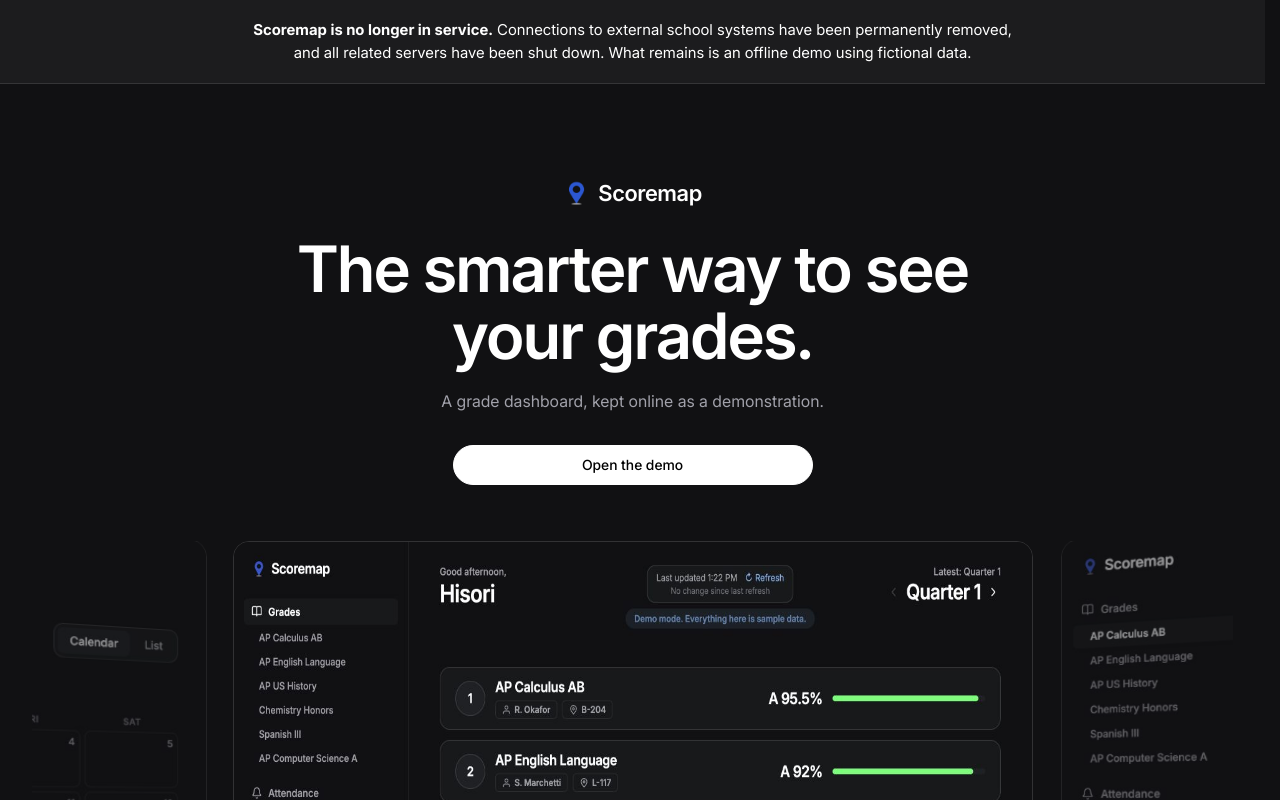
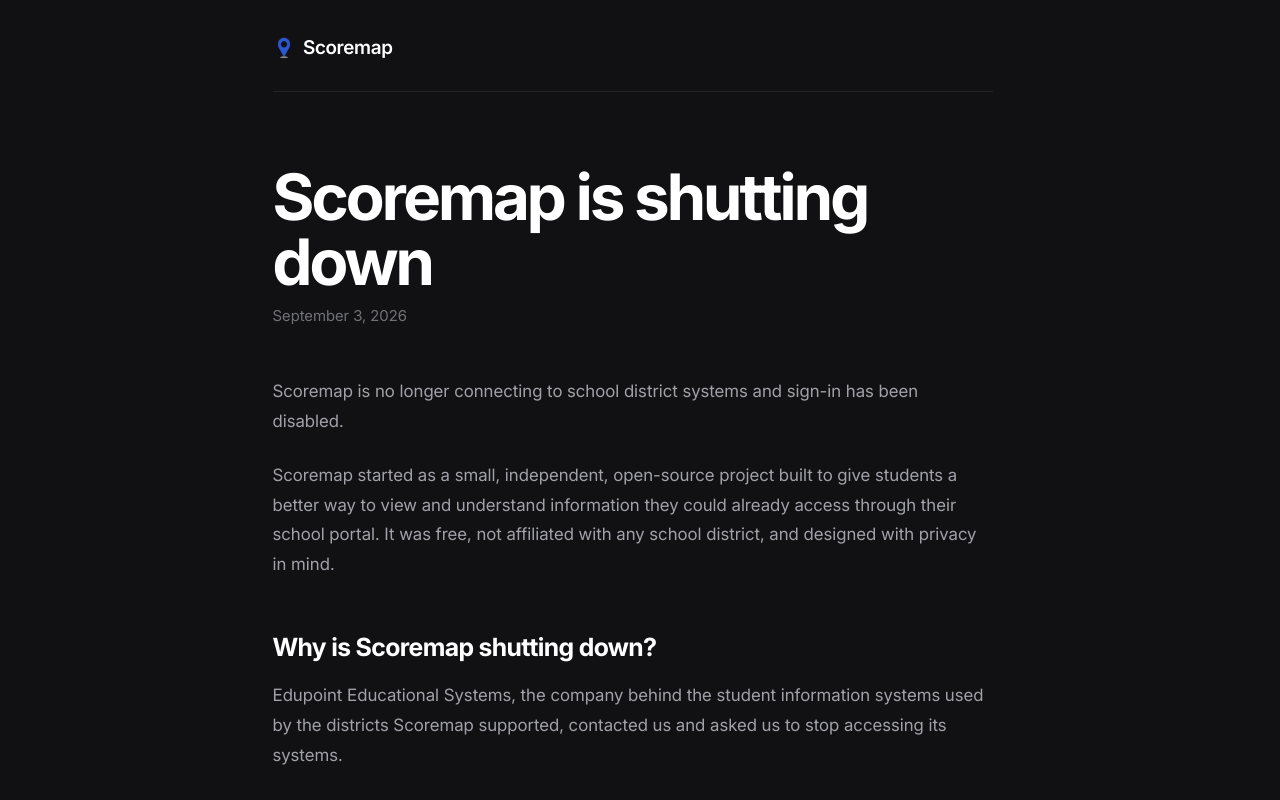
Before and after one commit to tshulin/scoremap, a React (Vite) app: page /shutdown in a window 1280 px wide. Before the commit this address led to /. Shown: the top 800 px of the page. Built offline with nearby package versions, Linux system fonts and the light colour scheme.

Commit message:
Add Scoremap shutdown announcement

```diff
--- a/src/App.jsx
+++ b/src/App.jsx
@@ -10,6 +10,7 @@
 import { hasDemo } from './data/api.js';
 import { useSyncStatus } from './data/SyncProvider.jsx';
 import Landing from './pages/Landing.jsx';
+import Shutdown from './pages/Shutdown.jsx';
 import Dashboard from './pages/Dashboard.jsx';
 import ClassDetail from './pages/ClassDetail.jsx';
 import Attendance from './pages/Attendance.jsx';
@@ -30,6 +31,7 @@
   return (
     <Routes>
       <Route path="/" element={<Landing />} />
+      <Route path="/shutdown" element={<Shutdown />} />
       <Route path="/dashboard" element={<RequireAuth><Dashboard /></RequireAuth>} />
       <Route path="/grades/:classId" element={<RequireAuth><ClassDetail /></RequireAuth>} />
       <Route path="/attendance" element={<RequireAuth><Attendance /></RequireAuth>} />
--- a/src/index.css
+++ b/src/index.css
@@ -14,6 +14,86 @@
   margin: 0;
   background: var(--color-canvas);
   font-family: var(--font-sans);
+}
+
+/* Retirement announcement linked from the landing-page service notice. */
+.gm-shutdown-page {
+  min-height: 100vh;
+  background: var(--color-canvas);
+  color: var(--color-ink);
+}
+
+.gm-shutdown-header {
+  width: min(720px, calc(100% - 48px));
+  margin: 0 auto;
+  padding: 36px 0 28px;
+  border-bottom: 1px solid var(--color-hairline);
+}
+
+.gm-shutdown-wordmark {
+  display: inline-flex;
+  color: var(--color-ink);
+  font-size: 19px;
+  font-weight: 600;
+  letter-spacing: -0.3px;
+  text-decoration: none;
+}
+
+.gm-shutdown-article {
+  width: min(720px, calc(100% - 48px));
+  margin: 0 auto;
+  padding: 72px 0 112px;
+}
+
+.gm-shutdown-article h1 {
+  margin: 0 0 12px;
+  font-size: clamp(38px, 7vw, 64px);
+  line-height: 1.02;
+  letter-spacing: -0.045em;
+}
+
+.gm-shutdown-article time {
+  display: block;
+  margin-bottom: 52px;
+  color: var(--color-muted);
+  font-size: 15px;
+}
+
+.gm-shutdown-article h2 {
+  margin: 52px 0 18px;
+  font-size: 25px;
+  line-height: 1.25;
+  letter-spacing: -0.025em;
+}
+
+.gm-shutdown-article p {
+  margin: 0 0 24px;
+  color: var(--color-body);
+  font-size: 17px;
+  line-height: 1.75;
+}
+
+.gm-shutdown-article strong {
+  color: var(--color-ink);
+}
+
+.gm-shutdown-article .gm-shutdown-thanks {
+  margin-top: 56px;
+  font-size: 19px;
+}
+
+@media (max-width: 600px) {
+  .gm-shutdown-header {
+    padding-top: 28px;
+  }
+
+  .gm-shutdown-article {
+    padding: 52px 0 80px;
+  }
+
+  .gm-shutdown-article time {
+    margin-bottom: 40px;
+  }
 }
 
 /* ---- Dark theme (default) - the original Scoremap dark palette ----
--- a/src/pages/Landing.jsx
+++ b/src/pages/Landing.jsx
@@ -12,7 +12,7 @@
  * the visitor's theme.
  */
 import React from 'react';
-import { useNavigate } from 'react-router-dom';
+import { Link, useNavigate } from 'react-router-dom';
 import {
   HeroBand, Button,
   FeatureCard,
@@ -352,7 +352,18 @@
         >
           <strong>Scoremap is no longer in service.</strong>{' '}
           Connections to external school systems have been permanently removed, and all
-          related servers have been shut down. What remains is an offline demo using fictional data.
+          related servers have been shut down. What remains is an offline demo using fictional data.{' '}
+          <Link
+            to="/shutdown"
+            style={{
+              color: 'inherit',
+              fontWeight: 500,
+              textDecoration: 'underline',
+              textUnderlineOffset: 3,
+            }}
+          >
+            Learn more
+          </Link>
         </div>
       </section>
 
--- /dev/null
+++ b/src/pages/Shutdown.jsx
@@ -0,0 +1,80 @@
+import React from 'react';
+import { Link } from 'react-router-dom';
+
+import ScoremapWordmark from '../components/ScoremapWordmark.jsx';
+
+function Shutdown() {
+  React.useEffect(() => {
+    const previousTitle = document.title;
+    document.title = 'Scoremap is shutting down';
+    return () => {
+      document.title = previousTitle;
+    };
+  }, []);
+
+  return (
+    <main className="gm-shutdown-page">
+      <header className="gm-shutdown-header">
+        <Link to="/" aria-label="Back to the Scoremap home page" className="gm-shutdown-wordmark">
+          <ScoremapWordmark />
+        </Link>
+      </header>
+
+      <article className="gm-shutdown-article">
+        <h1>Scoremap is shutting down</h1>
+        <time dateTime="2026-09-03">September 3, 2026</time>
+
+        <p>Scoremap is no longer connecting to school district systems and sign-in has been disabled.</p>
+
+        <p>
+          Scoremap started as a small, independent, open-source project built to give students a
+          better way to view and understand information they could already access through their
+          school portal. It was free, not affiliated with any school district, and designed with
+          privacy in mind.
+        </p>
+
+        <h2>Why is Scoremap shutting down?</h2>
+
+        <p>
+          Edupoint Educational Systems, the company behind the student information systems used by
+          the districts Scoremap supported, contacted us and asked us to stop accessing its systems.
+        </p>
+
+        <p>
+          Although Scoremap was designed to keep student credentials and records out of our servers,
+          Edupoint&apos;s position is that third-party applications are not authorized to connect to its
+          systems using student credentials.
+        </p>
+
+        <p>
+          We&apos;re complying with their request. As a result, Scoremap can no longer provide grades,
+          attendance, mail, documents, or other portal information.
+        </p>
+
+        <h2>What happens now?</h2>
+
+        <p>
+          Scoremap will remain online in a demo-only state, but it will no longer connect to school
+          district systems.
+        </p>
+
+        <p>
+          The project will also <strong>remain open source</strong>. Its code will continue to be
+          publicly available for anyone interested in learning from it or using ideas from it in
+          their own personal projects.
+        </p>
+
+        <p>
+          In just about the span of two weeks, the site reached{' '}
+          <strong>around ~3.5k users across 8+ school districts</strong> in 6 states. We&apos;d like to
+          thank everyone who used Scoremap, shared it with friends, and sent us feedback. We&apos;re
+          incredibly grateful that something we built ended up reaching thousands of students.
+        </p>
+
+        <p className="gm-shutdown-thanks"><strong>Thank you for using Scoremap.</strong> ❤️</p>
+      </article>
+    </main>
+  );
+}
+
+export default Shutdown;
```
Also changed, not shown: 1 other file (tests, documents, lock files or other folders).
